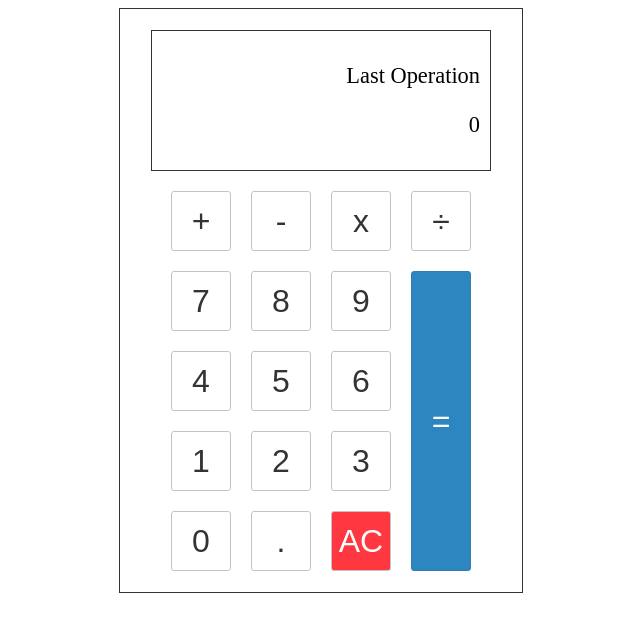
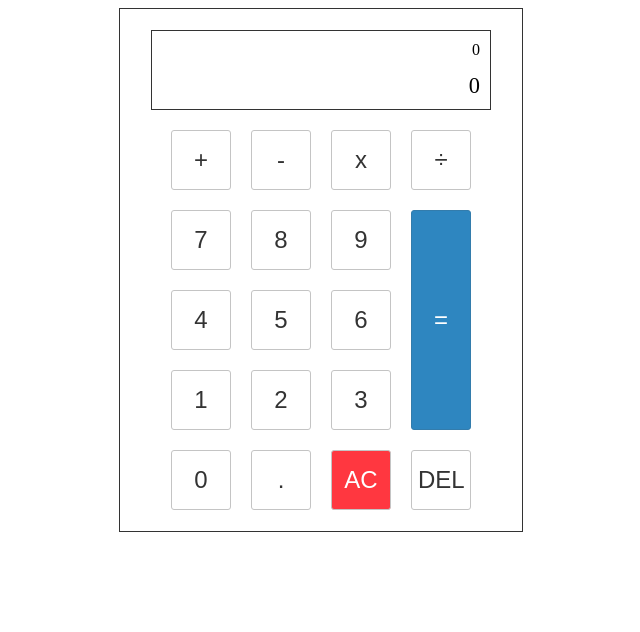
Before and after one commit to Ying-lenny/OdinCalc, a plain HTML site: page index.html in a window 1280 px wide. Shown: the whole page, without its empty margins (319-959 px from the left). Drawn offline with Linux system fonts and the light colour scheme.

Commit message:
Added Delete button, js to add numbers to the display
-Added Delete button
-Added functionality for adding numbers to display

```diff
--- a/index.css
+++ b/index.css
@@ -13,6 +13,16 @@
     margin-top: 20px;
     text-align: right;
     font-size: 1.4rem;
+    min-height: auto;
+}
+
+#previous {
+  min-height: 32px;
+  font-size: 1rem;
+}
+
+#current {
+  min-height: 64px;
 }
 
 .calc-buttons {
@@ -28,7 +38,7 @@ button {
   background-color: #fff;
   border-radius: 3px;
   border: 1px solid #c4c4c4;
-    font-size: 2rem;
+  font-size: 1.5rem;
   color: #333;
 }
 
@@ -50,7 +60,7 @@ button {
   border-color: #337cac;
   color: #fff;
   height: 100%;
-    grid-area: 2 / 4 / 6 / 5;
+  grid-area: 2 / 4 / 5 / 5;
 }
 
 #equal-button:hover {
--- a/index.html
+++ b/index.html
@@ -13,8 +13,8 @@
 <body>
     <div class="calc-fullbody">
         <div class="calc-operations">
-            <p id="previous">Last Operation</p>
-            <p id="current-op-screen">0</p>
+            <div id="previous">0</div>
+            <div id="current-op-screen">0</div>
          </div>
 
         <div class="calc-buttons">
@@ -25,26 +25,27 @@
             <button>&divide;</button>
 
             <!-- First row -->
-            <button class="data-number">7</button>
-            <button class="data-number">8</button>
-            <button class="data-number">9</button>
+            <button data-number>7</button>
+            <button data-number>8</button>
+            <button data-number>9</button>
 
             <!-- Second row -->
-            <button class="data-number">4</button>
-            <button class="data-number">5</button>
-            <button class="data-number">6</button>
+            <button data-number>4</button>
+            <button data-number>5</button>
+            <button data-number>6</button>
 
             <!-- Third row -->
-            <button class="data-number">1</button>
-            <button class="data-number">2</button>
-            <button class="data-number">3</button>
+            <button data-number>1</button>
+            <button data-number>2</button>
+            <button data-number>3</button>
 
             <!-- Fourth row -->
-            <button class="data-number">0</button>
+            <button data-number>0</button>
             <button>.</button>
             <button id="clear-button">AC</button>
+            <button id="equal-button">=</button>
+            <button>DEL</button>
 
-            <button id="equal-button">=</button>
         </div>
     </div>
 
--- a/scripts.js
+++ b/scripts.js
@@ -1,12 +1,25 @@
 let currentOp = null
 
+const numberButtons = document.querySelectorAll('[data-number]')
 const currentOpScreen = document.getElementById('current-op-screen')
-const calcButtons = document.querySelectorAll('[data-number]')
 
-calcButtons.forEach((button) =>
-    button.addEventListener('click', () => setCurrentOp(button.textContent))
-)
+numberButtons.forEach(button => {
+    button.addEventListener('click', () => {
+        appendNumber(button.textContent)
+        updateDiplay()
+        })
+})
 
-function setCurrentOp(number) {
-    currentOpScreen.textContent += number
+function appendNumber(number) {
+    if (currentOpScreen.textContent === "0")
+        resetScreen()
+     currentOpScreen.textContent += number
 }
+
+function updateDiplay() {
+    console.log("Updated!")
+}
+
+function resetScreen() {
+    currentOpScreen.textContent = ""
+}
```
Lines whose indentation alone changed are shown as unchanged.
